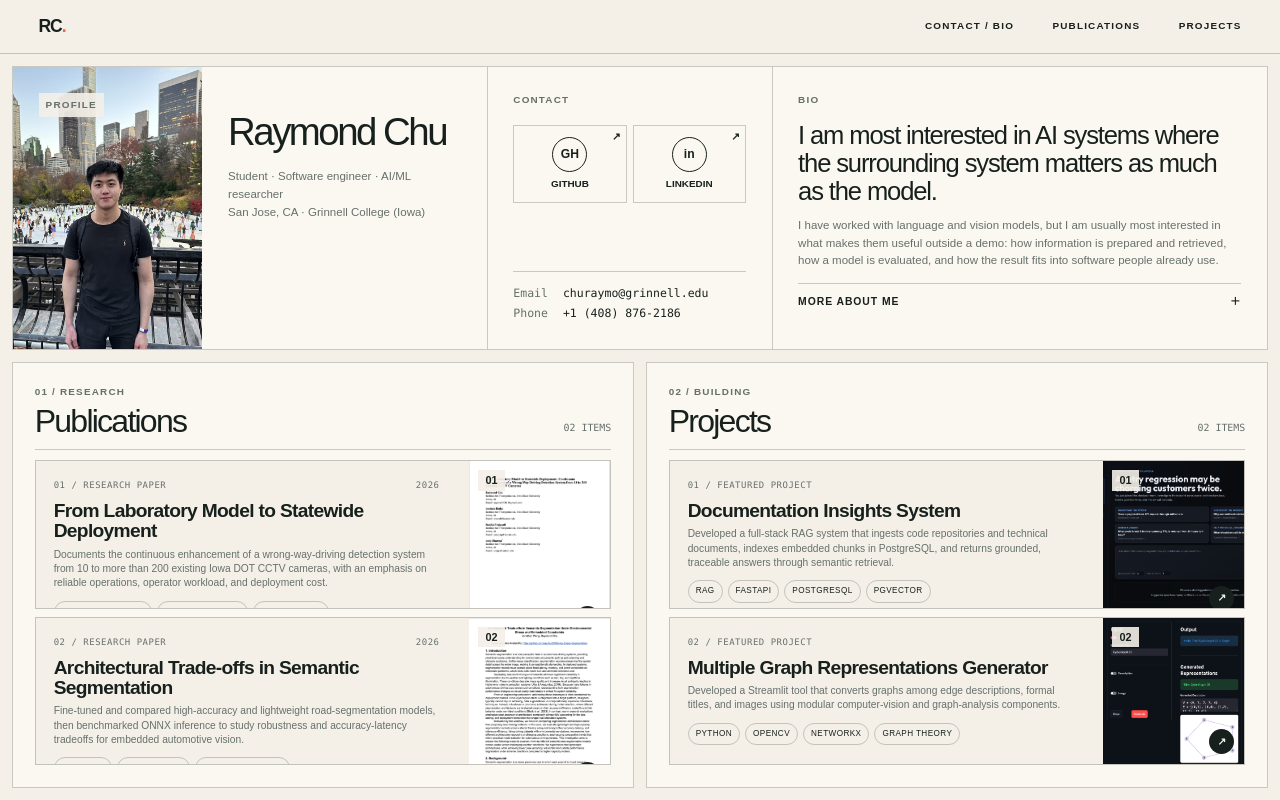
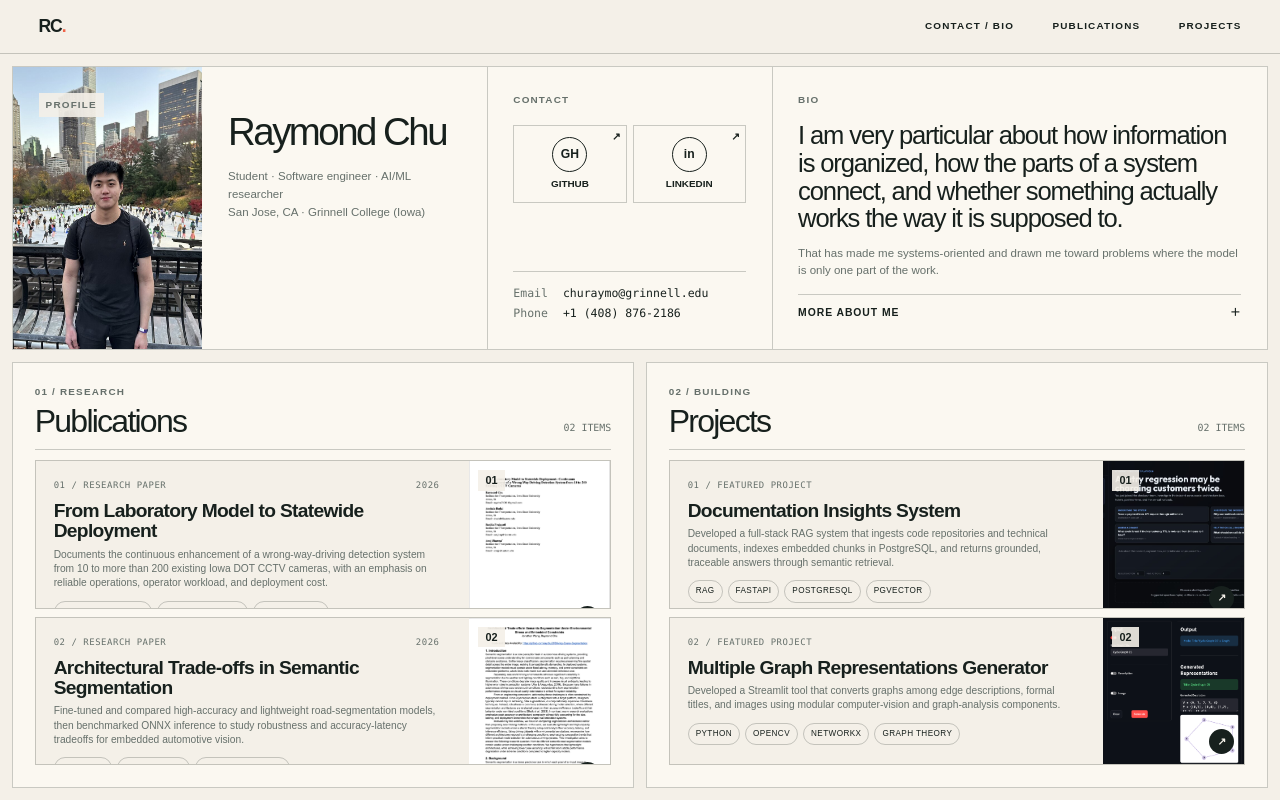
Before and after one commit to raychu23/raychu23.github.io, a Next.js app: page / in a window 1280 px wide. Built offline with nearby package versions, Linux system fonts and the light colour scheme.

Commit message:
Use approved portfolio bio

```diff
--- a/app/page.tsx
+++ b/app/page.tsx
@@ -148,23 +148,21 @@ export default function Home() {
 
           <div className="bio">
             <p className="label">Bio</p>
-            <h2>I am most interested in AI systems where the surrounding system matters as much as the model.</h2>
+            <h2>I am very particular about how information is organized, how the parts of a system connect, and whether something actually works the way it is supposed to.</h2>
             <p>
-              I have worked with language and vision models, but I am usually most
-              interested in what makes them useful outside a demo: how information is
-              prepared and retrieved, how a model is evaluated, and how the result fits
-              into software people already use.
+              That has made me systems-oriented and drawn me toward problems where the
+              model is only one part of the work.
             </p>
             <details>
               <summary>More about me <span aria-hidden="true">＋</span></summary>
               <p>
-                I am naturally very particular, which has made me systems-oriented. I tend
-                to think of much of what I do as an input-output funnel: I capture information,
-                connect it to the right context, and use it to move toward a project or decision.
-                That way of thinking also shows up in my work. Whether I am indexing a changing
-                codebase or improving a traffic-safety system, I like understanding how the pieces
-                connect and where a system becomes unreliable, expensive, or difficult for the
-                person using it.
+                My interests include LLMs, transformer architectures, retrieval systems,
+                vision-language models, computer vision, and the infrastructure around them.
+                My strengths are in understanding systems end to end, separating complicated
+                problems into testable parts, and tracing failures to their actual cause. I am
+                persistent when a problem does not have an obvious answer, and I like improving
+                systems in ways that are measurable without losing sight of reliability, cost,
+                or the people using them.
               </p>
             </details>
           </div>
```
Also changed, not shown: 1 other file (tests, documents, lock files or other folders).
